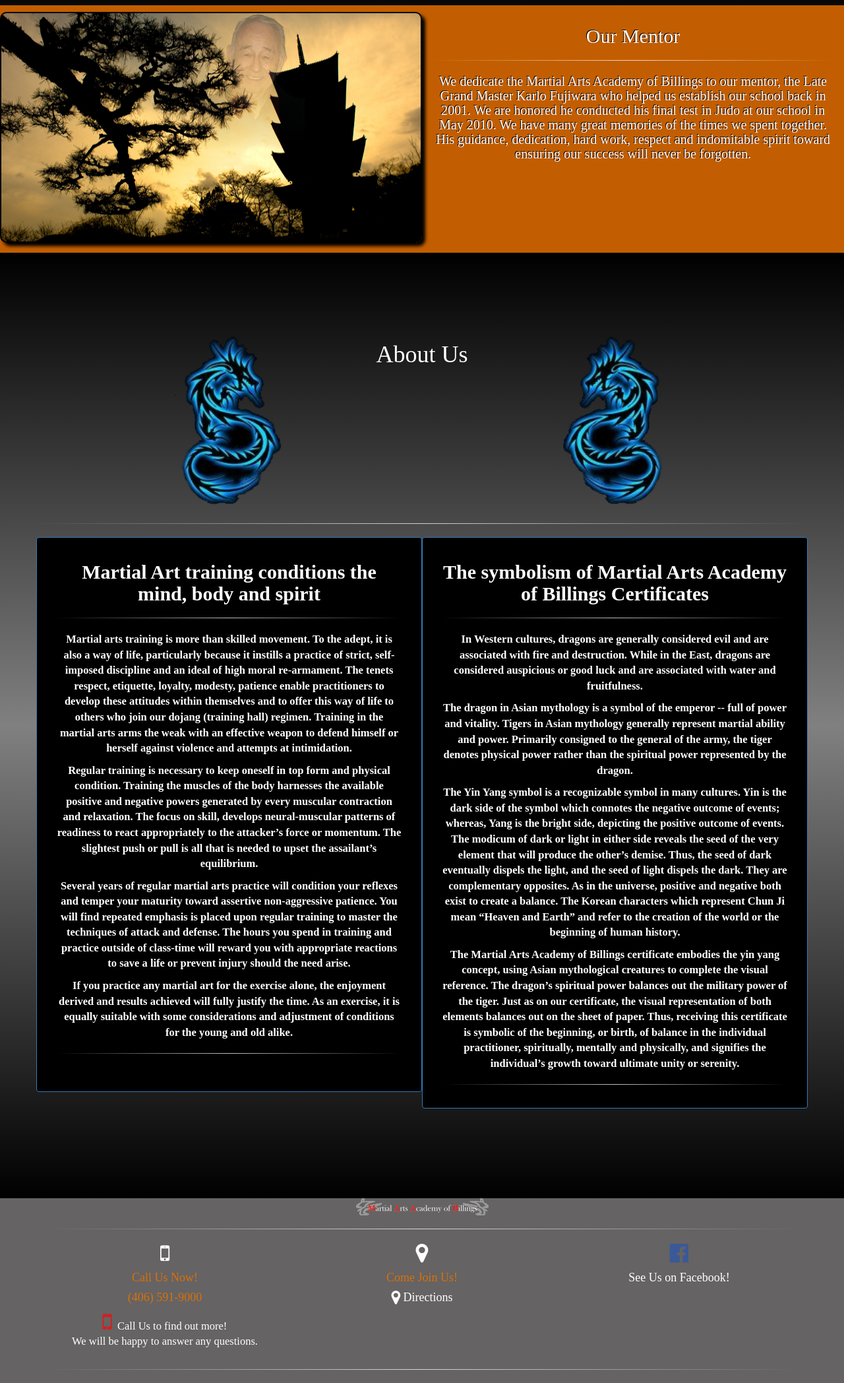
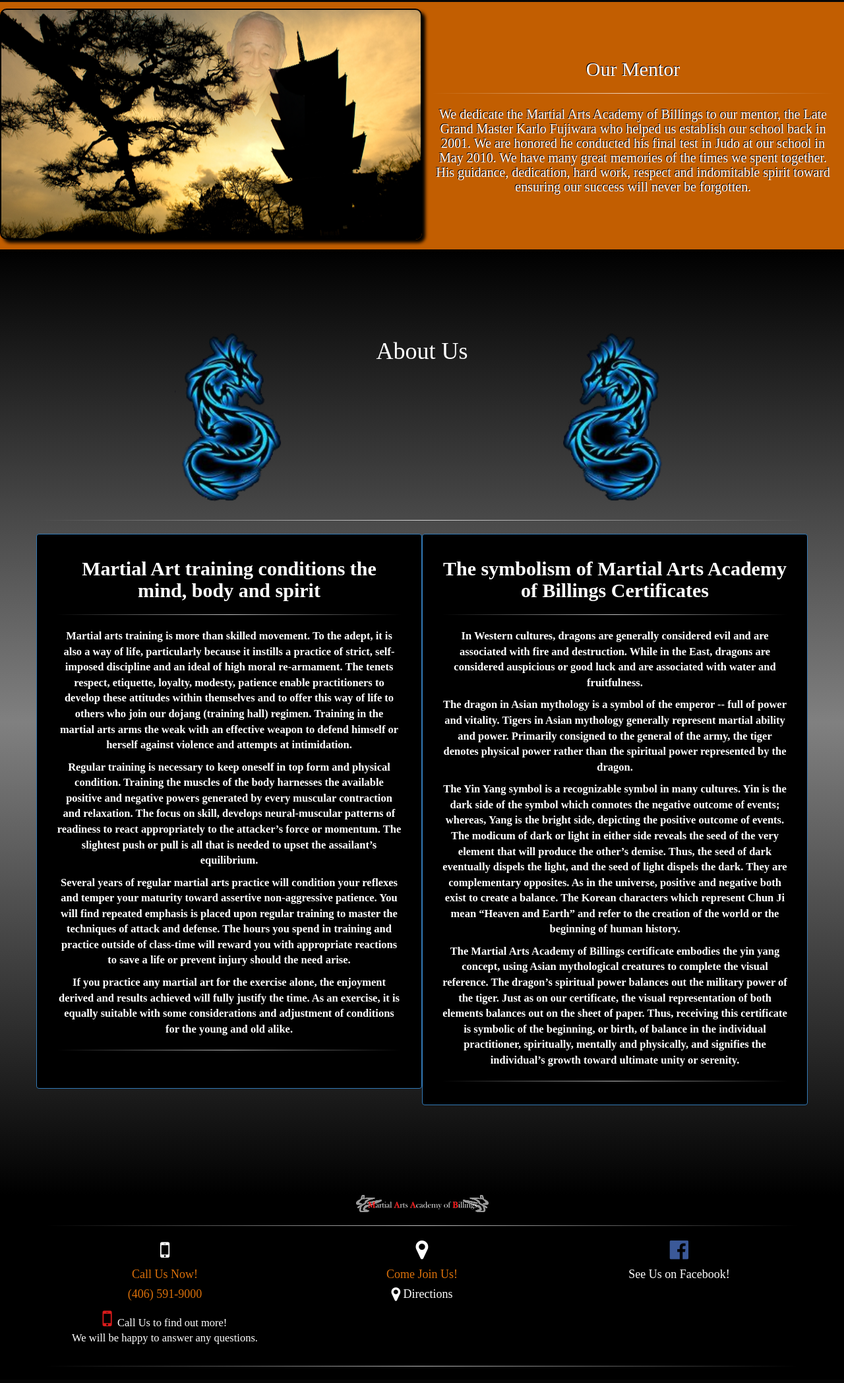
Before and after one commit to studhorsemtn/New_maabtkd, a PHP site: page / in a window 1280 px wide. Shown: the part 62-2158 px from the top of the page at 66% size. After the commit the page ends 2133 px from the top, so only its background shows below. Run offline with PHP 8.4, Linux system fonts and the light colour scheme.

Commit message:
changed color of footer and made some style mods

```diff
--- a/index.css
+++ b/index.css
@@ -7,7 +7,7 @@
     background: -moz-linear-gradient(black, grey, black);
     background: -o-linear-gradient(black, grey, black);
     background: linear-gradient(black, grey, black);
-    padding-top: 70px;
+    padding-top: 65px;
     -webkit-font-smoothing: antialiased;
     text-rendering: optimizeLegibility;
 }
@@ -22,9 +22,7 @@
     padding: 2.5rem;
 }
 
-
 /* =======  End Global  ======== */
-
 
 /* ========  NavBar  ======== */
 
@@ -56,10 +54,10 @@
         border-width: 0 0 1px;
     }
     .navbar-collapse.collapse {
-        display: none!important;
+        display: none !important;
     }
     .navbar-nav {
-        float: none!important;
+        float: none !important;
         margin-top: 7.5px;
     }
     .navbar-nav>li {
@@ -86,9 +84,7 @@
     color: white;
 }
 
-
 /* ========  End NavBar  ======== */
-
 
 /* ========= Home  ========= */
 
@@ -115,7 +111,7 @@
 }
 
 #hometext h1 {
-    padding: 10px 0 10px 0;
+    padding: 65px 0 10px 0;
     font-size: 3rem;
 }
 
@@ -123,9 +119,7 @@
     font-size: 2rem;
 }
 
-
 /* =======  End Jumbotron Home  ======== */
-
 
 /* =======  Section About  ======= */
 
@@ -148,9 +142,7 @@
     padding: 15px 15px 37px 15px;
 }
 
-
 /* =======  End About  ======= */
-
 
 /* ========  Instructors  ======= */
 
@@ -192,9 +184,7 @@
     margin: 0 auto;
 }
 
-
 /* ========  End Instructors  ======= */
-
 
 /* =======  Taekwondo/Judo  ======= */
 
@@ -230,9 +220,7 @@
     margin: 0 auto;
 }
 
-
 /* =======   End Taekwondo/Judo  ======= */
-
 
 /* ========  Schedule  ======== */
 
@@ -260,9 +248,7 @@
     background-image: linear-gradient(to right, rgba(255, 255, 255, 0.00), rgba(0, 0, 0, 0.75), rgba(255, 255, 255, 0.00));
 }
 
-
 /* ========  End Schedule  ======== */
-
 
 /* Section Login */
 
@@ -293,14 +279,12 @@
     margin-bottom: 15px;
 }
 
-
 /* End Section Login */
-
 
 /* =======  Footer  ======== */
 
 footer {
-    background: #656363;
+    background: #000000;
     color: #DA700A;
     bottom: 0;
 }
```
